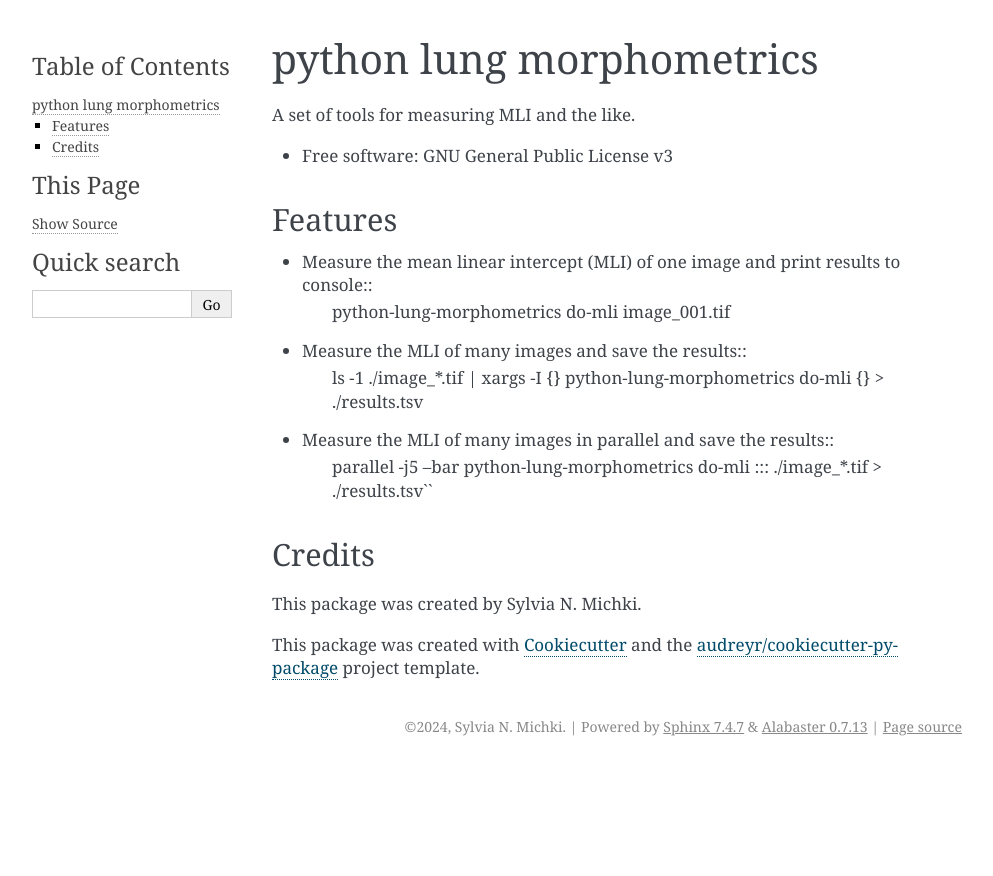
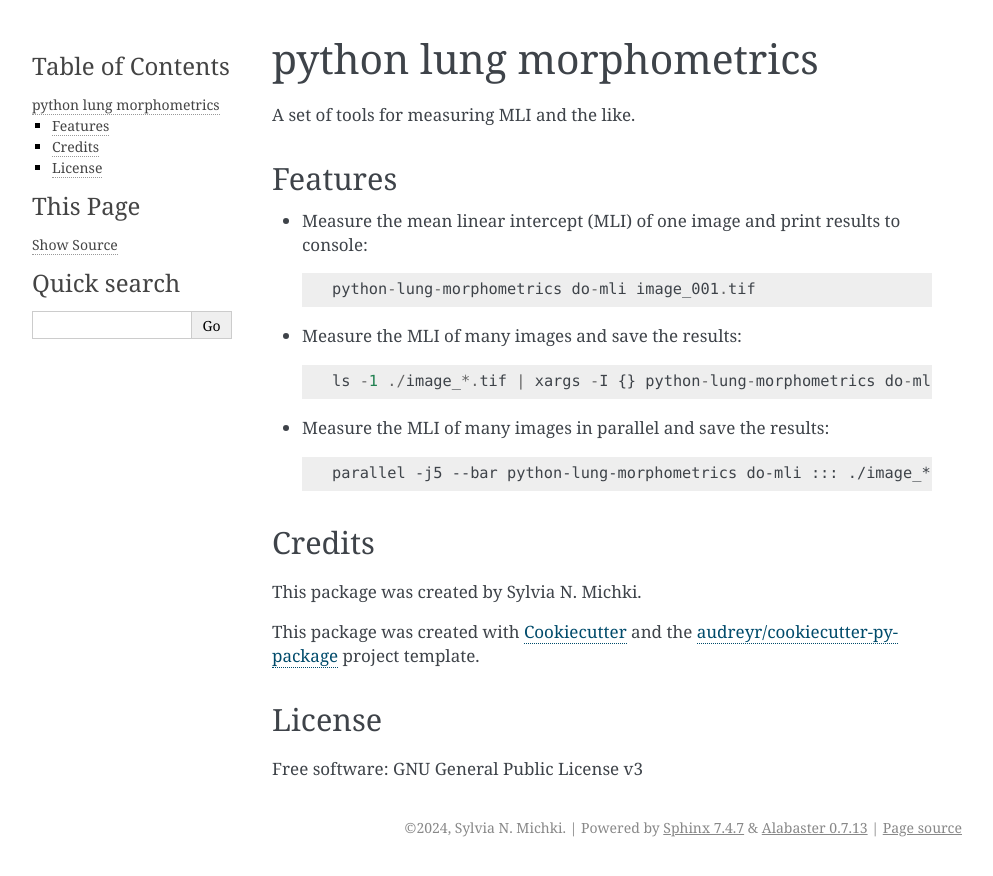
Before and after one commit to sylviamic/python_lung_morphometrics, a Sphinx documentation site: the page built from docs/readme.rst, in a window 1280 px wide. Shown: the top 876 px of the page, without its empty margins (148-1141 px from the left). Built offline with Sphinx 7.4.7, drawn with Linux system fonts in a browser that asks for light colours; some of the changed lines change nothing that is shown.

Commit message:
More docs reformatting.

```diff
--- a/README.rst
+++ b/README.rst
@@ -6,19 +6,19 @@ python lung morphometrics
 A set of tools for measuring MLI and the like.
 
 
-* Free software: GNU General Public License v3
-
-
 Features
 --------
 
 * Measure the mean linear intercept (MLI) of one image and print results to console::
+
         python-lung-morphometrics do-mli image_001.tif
 
 * Measure the MLI of many images and save the results::
+
         ls -1 ./image_*.tif | xargs -I {} python-lung-morphometrics do-mli {} > ./results.tsv
 
 * Measure the MLI of many images in parallel and save the results::
+
         parallel -j5 --bar python-lung-morphometrics do-mli ::: ./image_*.tif > ./results.tsv``
 
 Credits
@@ -30,3 +30,8 @@ This package was created with Cookiecutter_ and the `audreyr/cookiecutter-pypack
 
 .. _Cookiecutter: https://github.com/audreyr/cookiecutter
 .. _`audreyr/cookiecutter-pypackage`: https://github.com/audreyr/cookiecutter-pypackage
+
+License
+-------
+
+Free software: GNU General Public License v3
--- a/docs/usage.rst
+++ b/docs/usage.rst
@@ -9,10 +9,13 @@ To use python lung morphometrics in a project::
 To use the command-line script:
 
 * Measure the mean linear intercept (MLI) of one image and print results to console::
+
     python-lung-morphometrics do-mli image_001.tif
 
 * Measure the MLI of many images and save the results::
+
     ls -1 ./image_*.tif | xargs -I {} python-lung-morphometrics do-mli {} > ./results.tsv
 
 * Measure the MLI of many images in parallel and save the results::
+
     parallel -j5 --bar python-lung-morphometrics do-mli ::: ./image_*.tif > ./results.tsv
```
